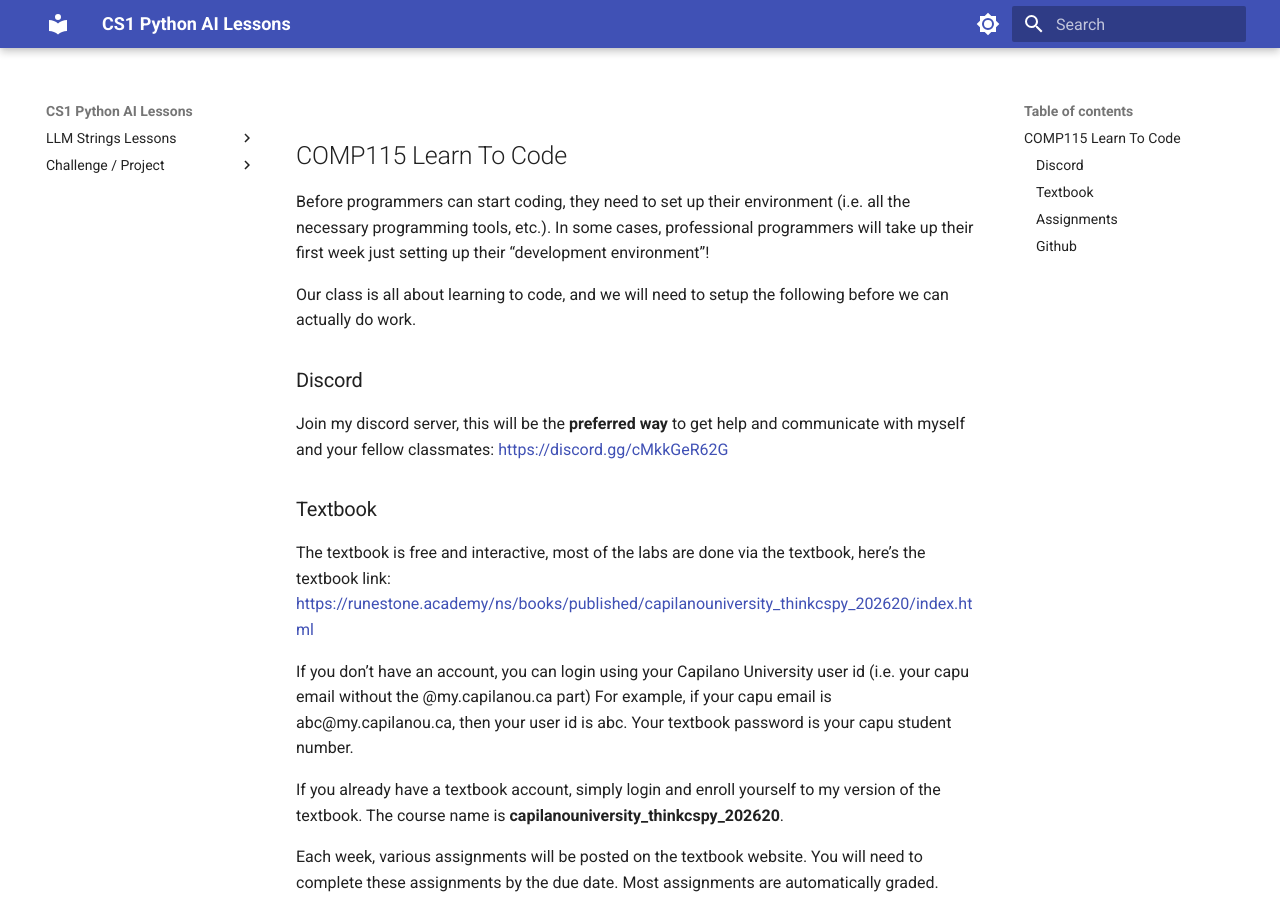
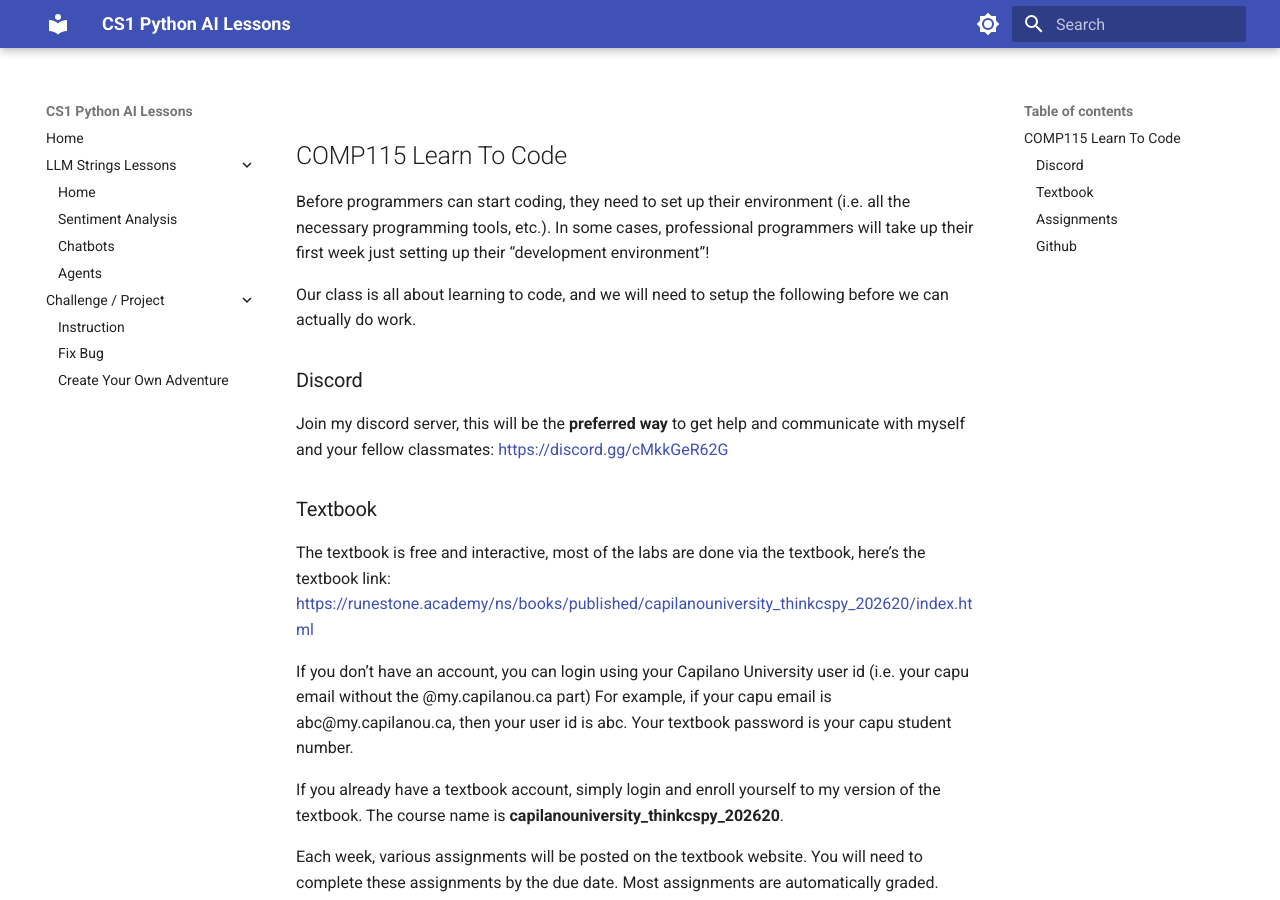
Before and after one commit to anon20260930/python-skulpt-transformers, an MkDocs documentation site: the page built from docs/index.md, in a window 1280 px wide and 900 px high. Built offline with MkDocs 1.6.1 and Material for MkDocs 9.7.7, drawn with Linux system fonts in a browser that asks for light colours.

Commit message:
Enable navigation.expand feature and update nav structure

```diff
--- a/mkdocs.yml
+++ b/mkdocs.yml
@@ -24,7 +24,7 @@
   features:
     # - navigation.tabs        # Top-level tabs
     # - navigation.sections    # Grouped sidebar items
-    # - navigation.expand
+    - navigation.expand
     # - search.suggest         # Smarter search
     - content.code.copy      # "Copy to clipboard" button on code blocks
 
@@ -44,6 +44,7 @@
 
 # The structure of your site
 nav:
+  - Home: lecture-09-2.md
   - LLM Strings Lessons:
     - Introduction: lecture-09-2.md
     - Sentiment Analysis: lecture-09-3.md
```
